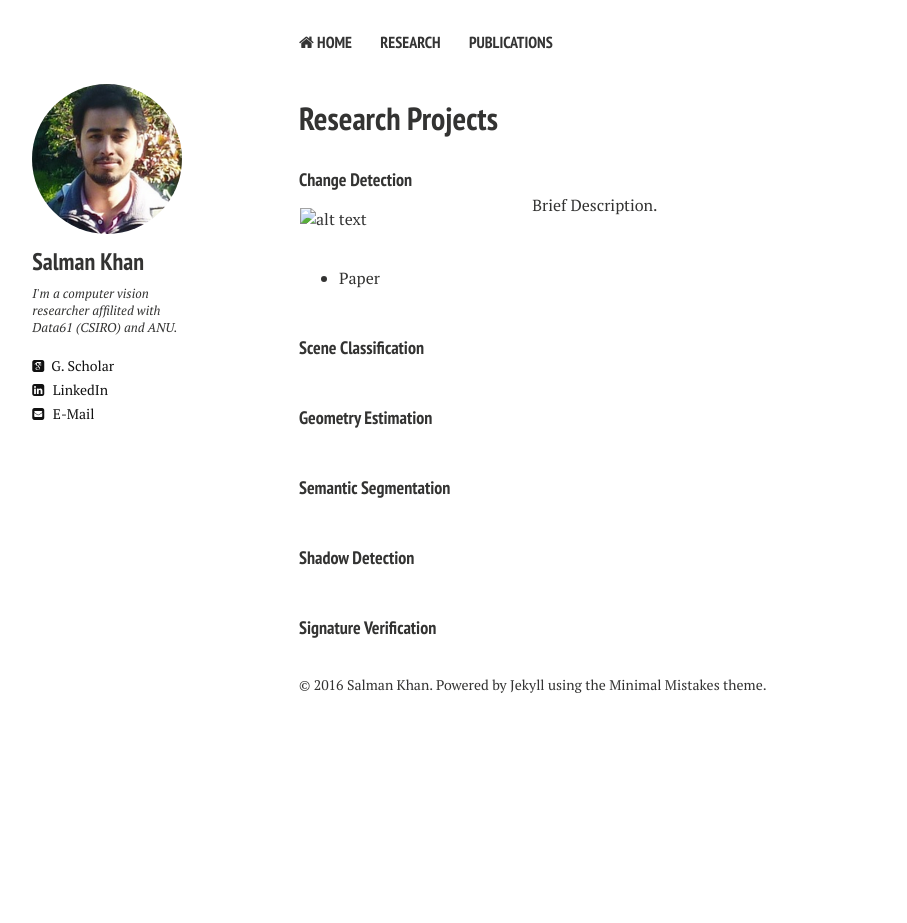
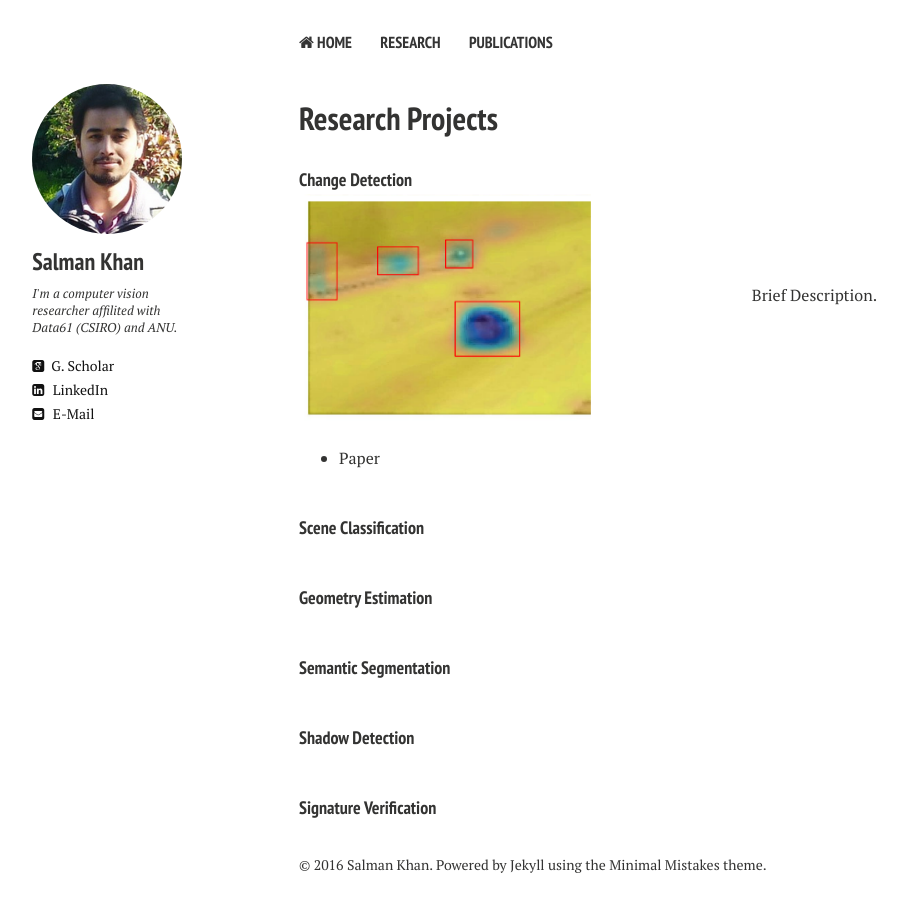
Before and after one commit to awaisrauf/salman-h-khan.github.io, a Jekyll site: the page built from research.md, in a window 1280 px wide. Shown: the whole page, without its empty margins (21-928 px from the left). Built offline with Jekyll 4.4.1, drawn with Linux system fonts in a browser that asks for light colours; nearby versions of some CDN libraries; before the commit the page ends 900 px from its top, so only the background shows below that.

Commit message:
Update research.html

```diff
--- a/_layouts/research.html
+++ b/_layouts/research.html
@@ -88,7 +88,7 @@ div.bibtex pre { font-size: 75%; overflow: auto;  width: 100%; padding: 0em 0em;
 <!-------------------------------------------------------------------------------------------->
 <h4 style="margin-bottom:0px;padding-top:10px;">Change Detection</h4>
 <table class="imgtable"><tr><td>
-<a href="images/ChangeDetection.jpg"><img src="images/ChangeDetection.jpg" alt="alt text" width="300px" height="180px" /></a>&nbsp;</td>
+<a href="../images/ChangeDetection.JPG"><img src="../images/ChangeDetection.JPG" alt="alt text" width="300px" height="180px" /></a>&nbsp;</td>
 <td align="left"><p>Brief Description. </p>
 </td></tr></table>
 <ul>
```
